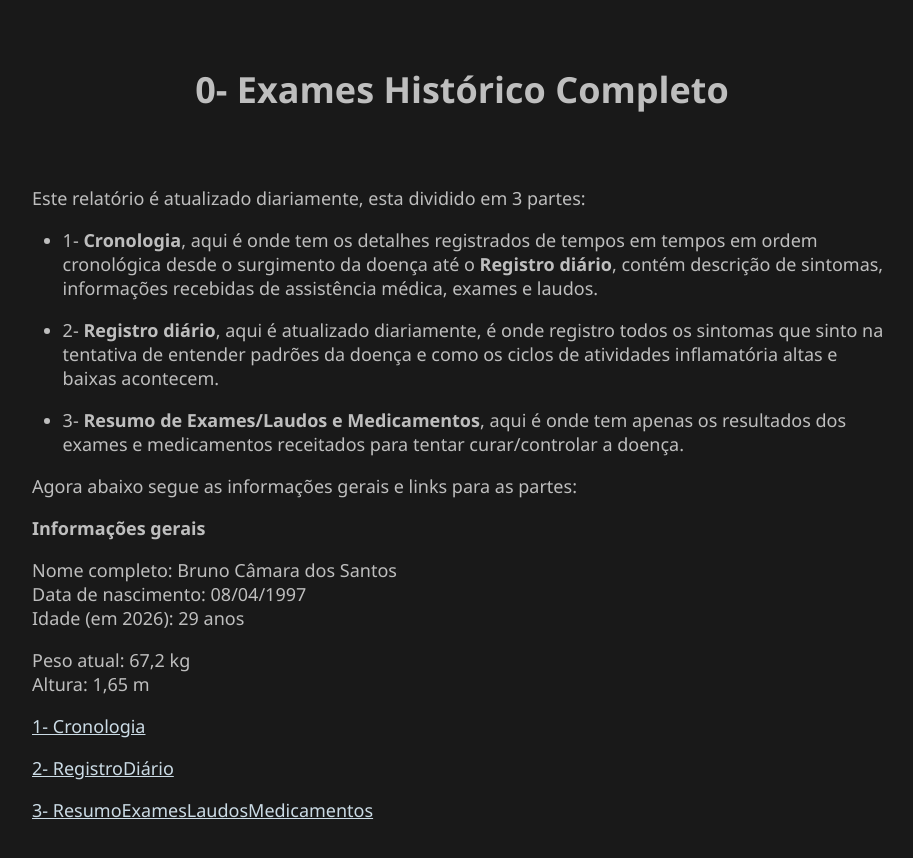
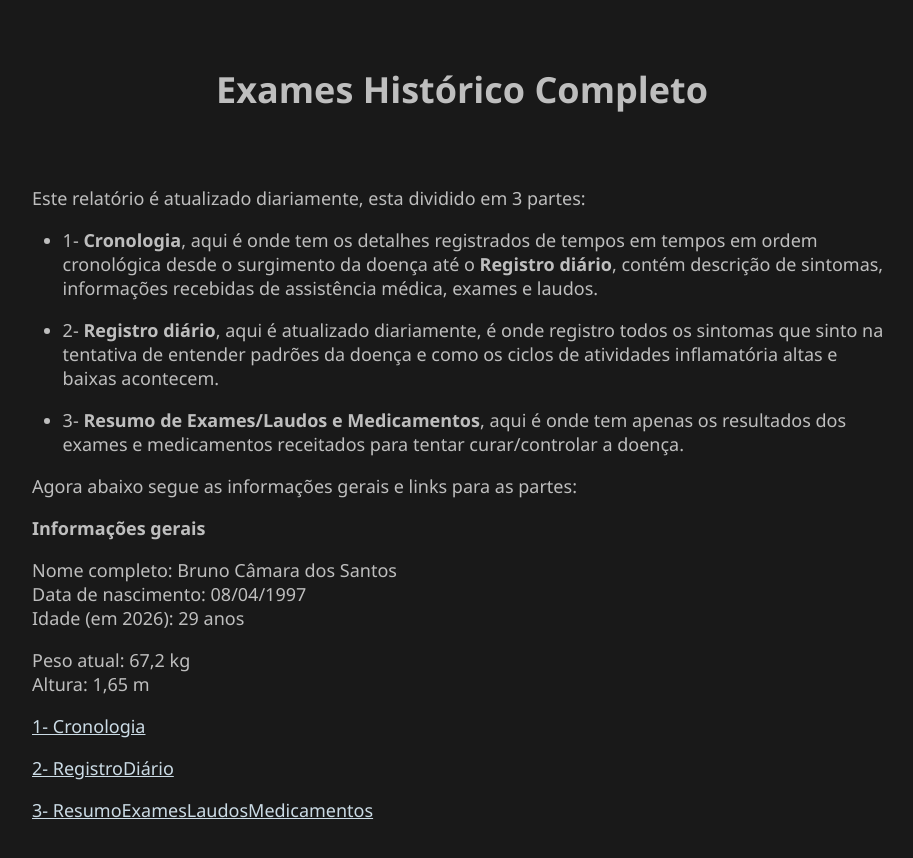
Before and after one commit to BrunoCamara-BR/HistoricoDoenca, a plain HTML site: page index.html in a window 1280 px wide. Shown: the whole page, without its empty margins (178-1091 px from the left). Drawn offline with Linux system fonts and the light colour scheme.

Commit message:
update 1

```diff
--- a/index.html
+++ b/index.html
@@ -172,7 +172,7 @@ vertical-align: middle;
 </head>
 <body>
 <header id="title-block-header">
-<h1 class="title">0- Exames Histórico Completo</h1>
+<h1 class="title">Exames Histórico Completo</h1>
 </header>
 <p>Este relatório é atualizado diariamente, esta dividido em 3
 partes:</p>
```
